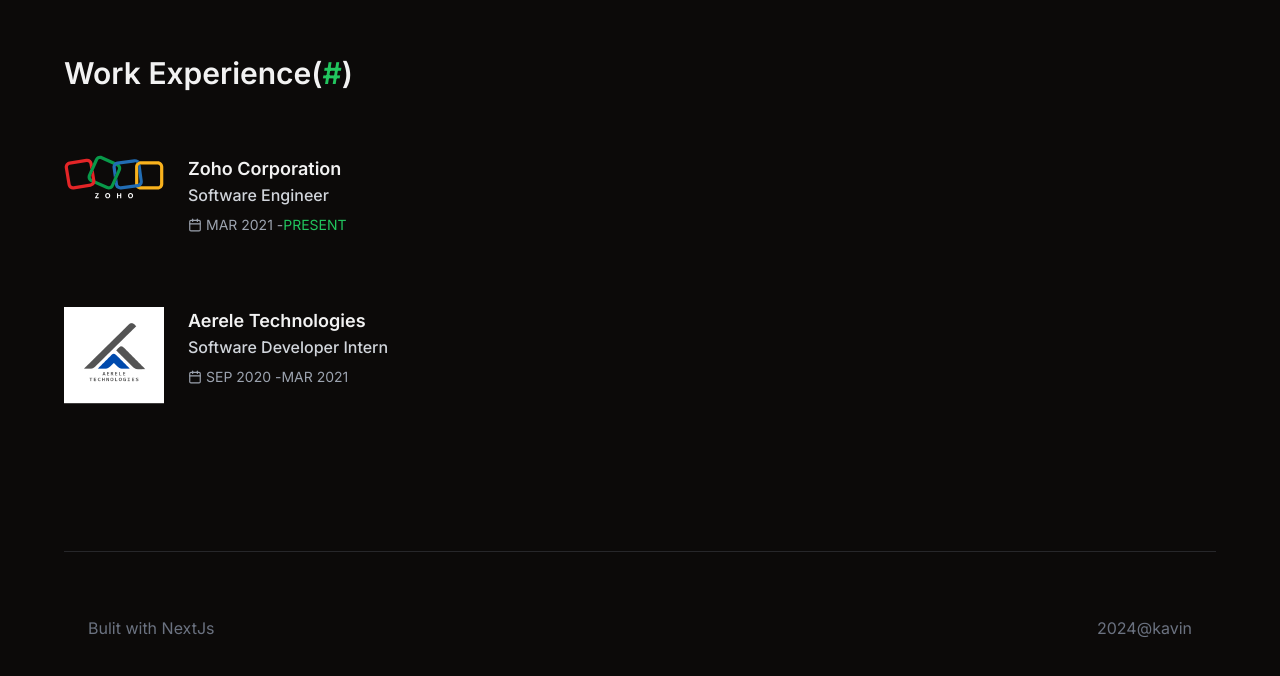
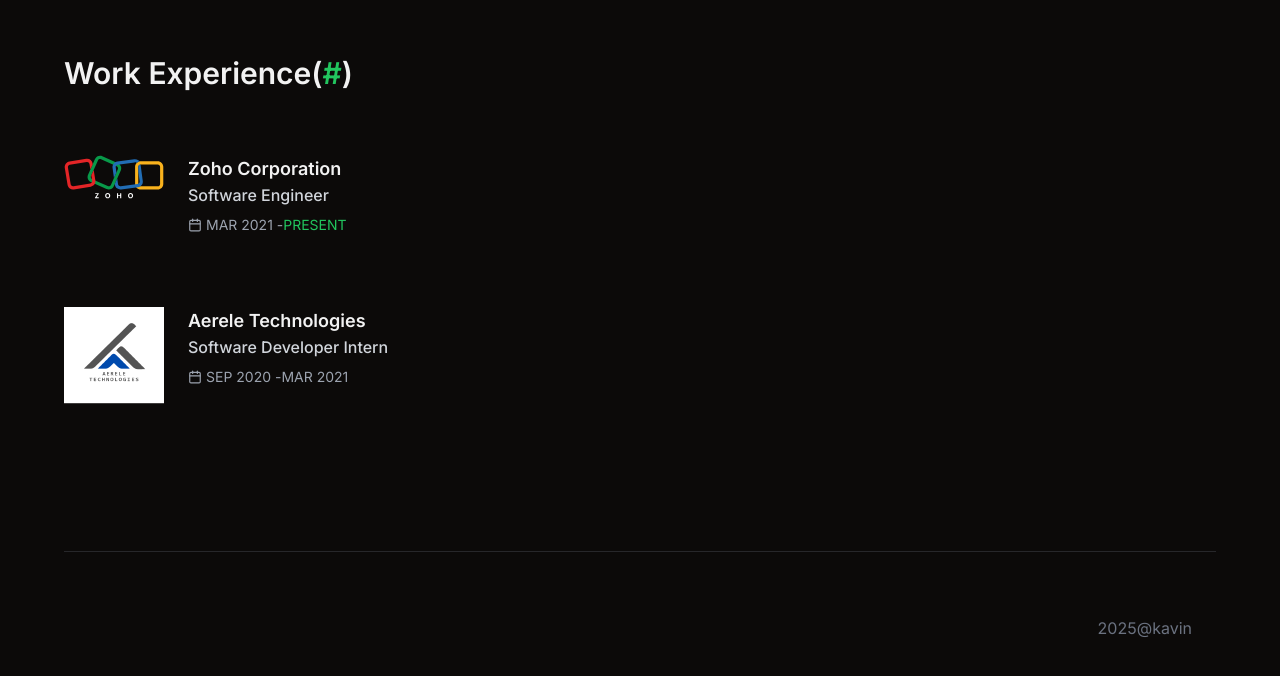
Before and after one commit to kavinkumar999/kavinkumar999.github.io, a Next.js app: page / in a window 1280 px wide. Shown: the part 663-1339 px from the top of the page. Built offline with nearby package versions, Linux system fonts and the light colour scheme.

Commit message:
feat: update the live link for projects

```diff
--- a/src/app/components/footer.tsx
+++ b/src/app/components/footer.tsx
@@ -2,9 +2,8 @@
 function footer() {
   return (
     <div className="border-t dark:border-zinc-800 border-zinc-100 mt-36 lg:min-h-[150px] min-h-full relative">
-      <div className="py-16 px-6 flex justify-between">
-      <div className="text-gray-500 text-right">Bulit with NextJs</div>
-        <div className="text-gray-500 text-right">2024@kavin</div>
+      <div className="py-16 px-6 flex justify-end">
+        <div className="text-gray-500 text-right">2025@kavin</div>
       </div>
     </div>
   )
--- a/src/app/projects/page.tsx
+++ b/src/app/projects/page.tsx
@@ -41,7 +41,7 @@ const projects: Project[] = [
     description: "An addon that helps you create tests by recording user interactions in your application. This tool automatically generates test cases based on your actions, making test creation more intuitive and efficient.",
     technologies: ["ember.js", "typescript"],
     githubLink: "https://github.com/kavinkumar999/ember-test-recorder",
-    liveLink: "https://github.com/kavinkumar999/ember-test-recorder",
+    liveLink: "https://extraordinary-boba-4b12bc.netlify.app/#/home",
     imageUrl: "/png/play-button.png"
   },
   {
@@ -100,11 +100,11 @@ export default function ProjectList() {
             whileHover={{ scale: 1.05 }}
           >
             <Card className="h-full flex flex-col">
-                <div className="relative w-full h-48">
+                <div className="relative w-full h-48 flex justify-center items-center">
                 <Image
                   src={project.imageUrl}
                   alt={project.title}
-                  layout="fill"
+                  fill={true}
                   objectFit="contain"
                   className="rounded-t-lg"
                 />
```
Also changed, not shown: public/png/stock-slice.png.
